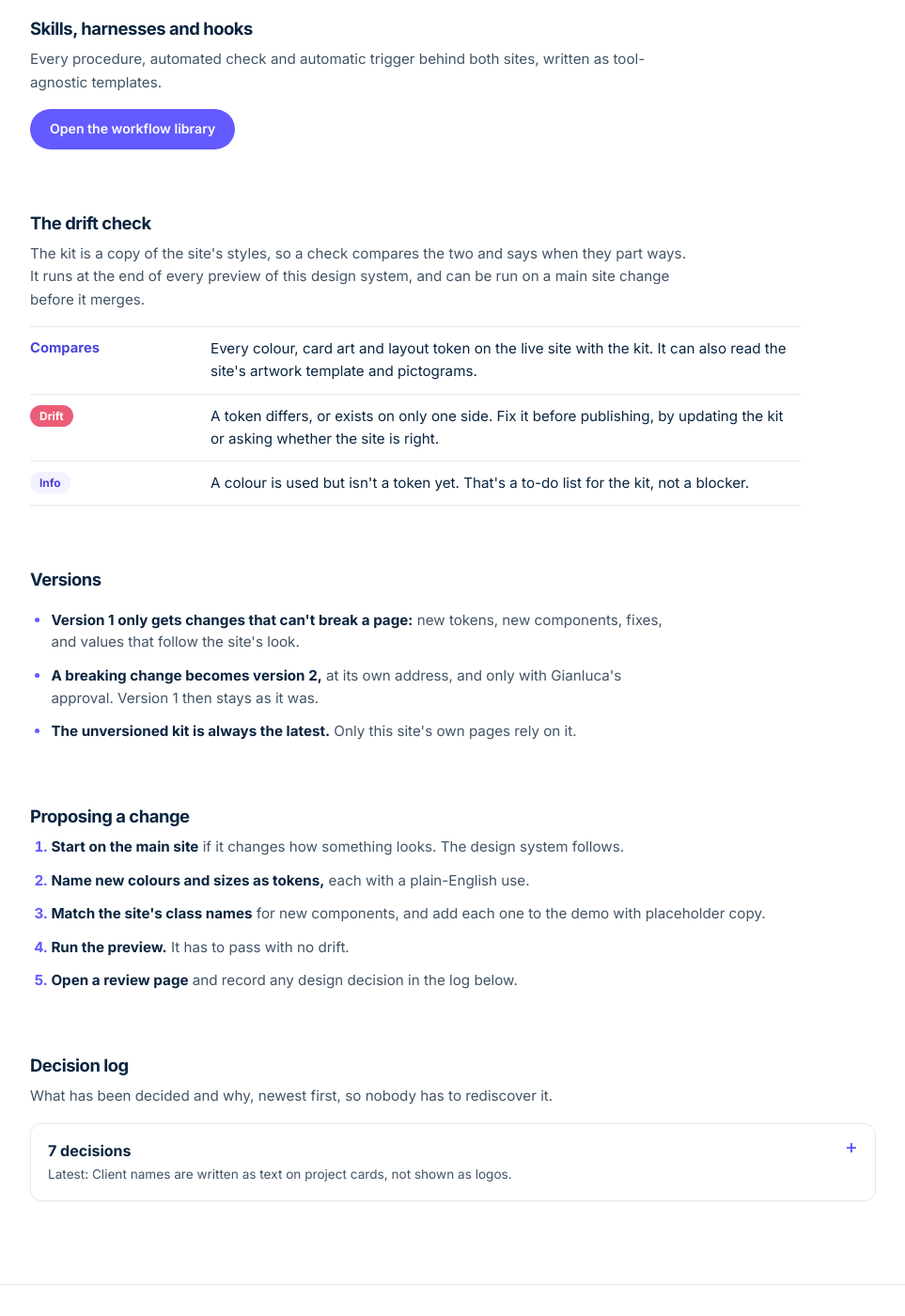
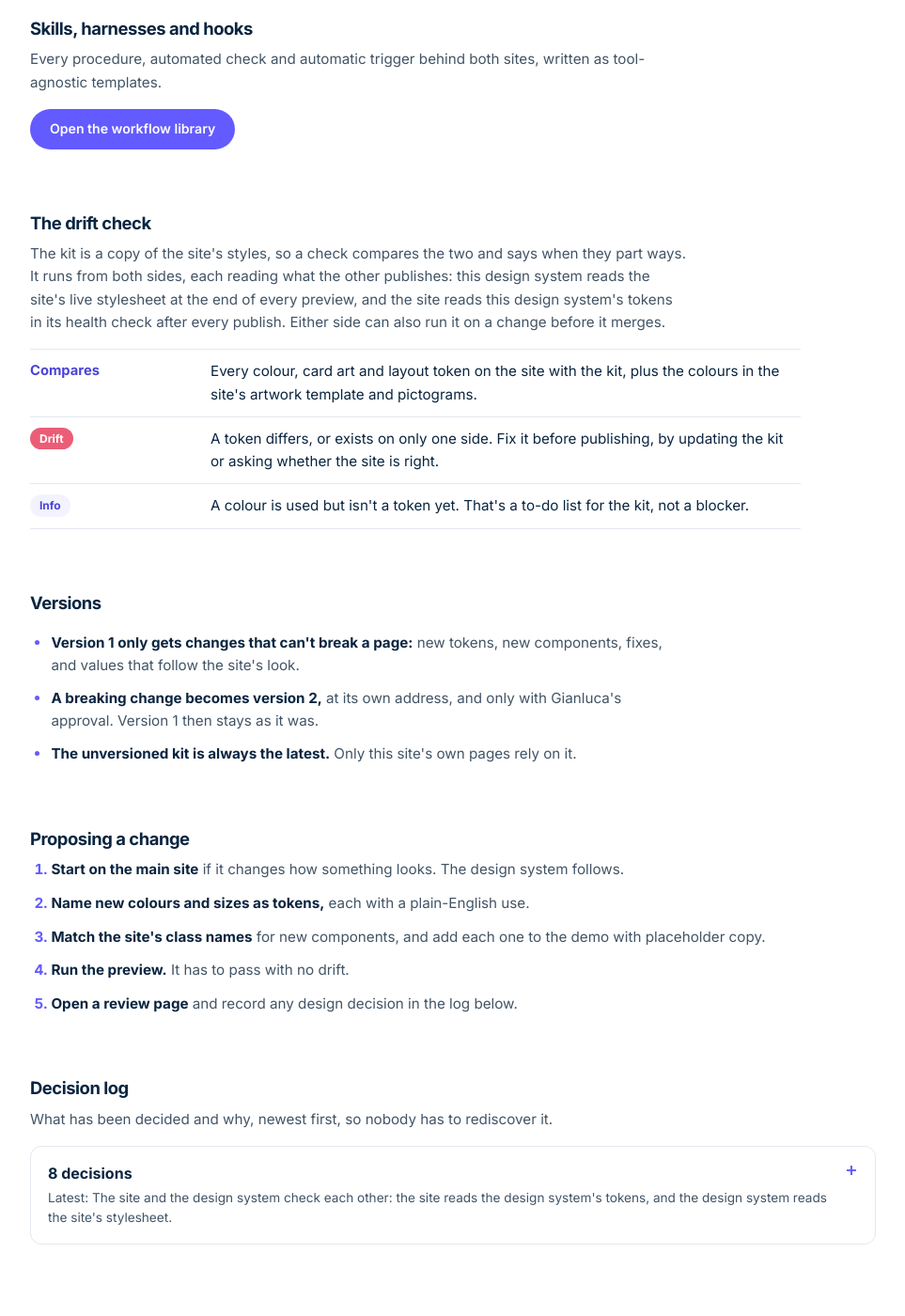
Before and after one commit to gianlucacaico/design-system, a Jekyll site: the page built from index.html, in a window 1280 px wide and 1400 px high, scrolled down 16905 px. Shown: the whole window at 94% size, without its empty margins (80-1043 px from the left). Built offline with Jekyll 4.4.1, drawn with Linux system fonts in a browser that asks for light colours.

Commit message:
Describe the two-way drift check
The site now checks itself against the design system after every
publish, and the design system checks the site at every preview. The
Governance section, the decision log and the workflow library now say
so, and the manual notes that the site depends on tokens.json.

Co-Authored-By: Claude Opus 5.5 <noreply@anthropic.com>
Claude-Session: https://claude.ai/code/session_01XoQp4w7yrCssAfZyLYn4xA

```diff
--- a/_data/decisions.yml
+++ b/_data/decisions.yml
@@ -1,5 +1,8 @@
 # Decision log for the design system, shown in the docs page's Governance section.
 # Add a line for every design decision Gianluca makes, newest first. Month and year only.
+- when: Nov 2026
+  decision: "The site and the design system check each other: the site reads the design system's tokens, and the design system reads the site's stylesheet."
+  why: "A difference is caught whichever side changes first, and each report says what the other side needs to do."
 - when: Nov 2026
   decision: "Client names are written as text on project cards, not shown as logos."
   why: "There is no formal permission from the clients to show their logos."
--- a/_data/workflows.yml
+++ b/_data/workflows.yml
@@ -147,12 +147,13 @@
     - "Check the link preview tags and image."
     - "Check private project files are not public."
     - "Rebuild the approved code and compare every published file with the live site, byte for byte."
-    - "Check the domain file is intact, then run the page check."
+    - "Check the domain file is intact, and that the site is still in step with its design system."
+    - "Run the page check."
   outputs: "Pass, fail and warning lines, with a summary."
   guardrails:
     - "Read-only. A difference is reported, never fixed silently."
   here: "tools/health.sh in the site's repo (Bash, curl, Jekyll)."
-  works_with: [page-check, health, publish]
+  works_with: [page-check, drift-check, health, publish]
 
 - id: before-after
   type: harness
@@ -174,19 +175,21 @@
 - id: drift-check
   type: harness
   name: Drift check
-  summary: "Says when the design system and the site it describes part ways."
-  when: "At the end of every design system preview, and whenever it is run on a site change before that change merges."
-  inputs: "The site's live stylesheet, the design system's tokens, and optionally artwork files."
+  summary: "Says when the design system and the site it describes part ways, from either side."
+  when: "At the end of every design system preview, after every site publish, and on any change before it merges."
+  inputs: "The site's stylesheet, the design system's published tokens, and the site's artwork files."
   steps:
-    - "Read the site's colour, card art and layout tokens."
-    - "Compare each with the design system's tokens."
+    - "Read what the other side publishes: the site's live stylesheet, or the design system's tokens file."
+    - "Compare every colour, card art and layout token on both sides."
     - "Report Drift for any token that differs or exists on only one side."
     - "Report Info for colours used but not yet tokens."
-  outputs: "Drift and Info lines, and in step or not."
+    - "Say what to do: ask the owner which side is right, then update the other side through its own review page."
+  outputs: "Drift and Info lines, in step or not, and the next step."
   guardrails:
-    - "Drift blocks publishing until someone decides which side is right."
+    - "Drift blocks publishing until the owner decides which side is right."
     - "Info is a to-do list, not a blocker."
-  here: "tools/drift.js in the design system's repo (Node), run by its tools/preview.js."
+    - "Each side changes only its own repo."
+  here: "tools/drift.js in both repos. The design system's reads the site's live stylesheet and runs in its tools/preview.js. The site's reads the design system's tokens.json and runs in its tools/health.sh."
   works_with: [site-sync, playground]
 
 - id: playground
@@ -279,11 +282,11 @@
   when: "A change to the site touches colour, components or artwork."
   inputs: "The site's open review page."
   steps:
-    - "Run the drift check against the site's change before it merges."
+    - "Run the drift check on the site's change before it merges. Either side can run it."
     - "Pass any findings to the session that owns the site change."
     - "That session fixes them, shows the person, and publishes once approved."
     - "The design system takes the final values and rules, and publishes once approved."
-    - "Run the drift check again on the live site to confirm everything is in step."
+    - "After each publish, the drift check runs again from that side to confirm everything is in step."
   outputs: "Both sites in step, each with its own approved change."
   guardrails:
     - "Each session changes only its own repo."
--- a/index.html
+++ b/index.html
@@ -334,9 +334,9 @@ layout: default
 
       <div class="sys-block">
         <h3 class="sys-h">The drift check</h3>
-        <p class="sys-note">The kit is a copy of the site's styles, so a check compares the two and says when they part ways. It runs at the end of every preview of this design system, and can be run on a main site change before it merges.</p>
+        <p class="sys-note">The kit is a copy of the site's styles, so a check compares the two and says when they part ways. It runs from both sides, each reading what the other publishes: this design system reads the site's live stylesheet at the end of every preview, and the site reads this design system's tokens in its health check after every publish. Either side can also run it on a change before it merges.</p>
         <dl class="ds-pairs sys-checks">
-          <div><dt>Compares</dt><dd>Every colour, card art and layout token on the live site with the kit. It can also read the site's artwork template and pictograms.</dd></div>
+          <div><dt>Compares</dt><dd>Every colour, card art and layout token on the site with the kit, plus the colours in the site's artwork template and pictograms.</dd></div>
           <div><dt><span class="sys-flag drift">Drift</span></dt><dd>A token differs, or exists on only one side. Fix it before publishing, by updating the kit or asking whether the site is right.</dd></div>
           <div><dt><span class="sys-flag info">Info</span></dt><dd>A colour is used but isn't a token yet. That's a to-do list for the kit, not a blocker.</dd></div>
         </dl>
```
Also changed, not shown: CLAUDE.md (+3 -1 lines).
